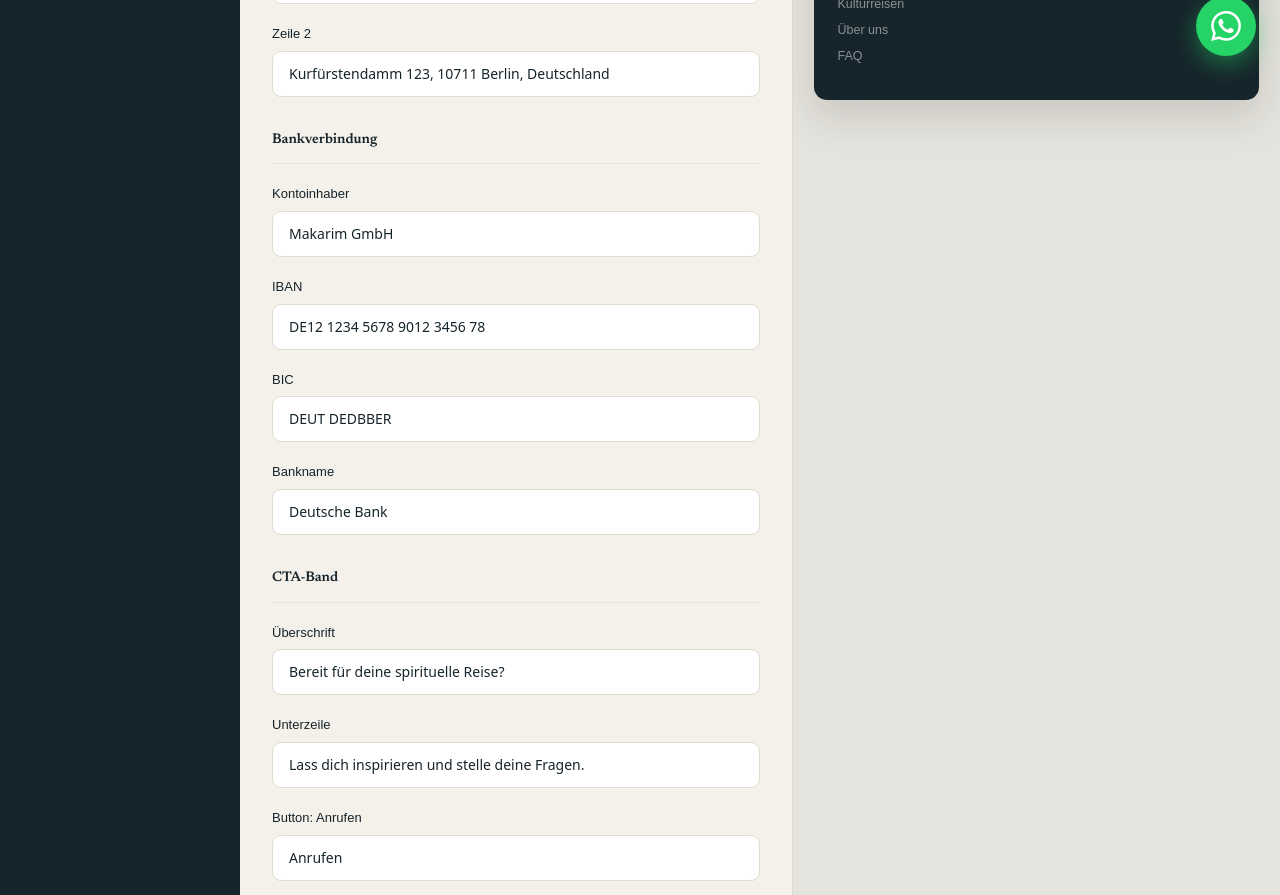
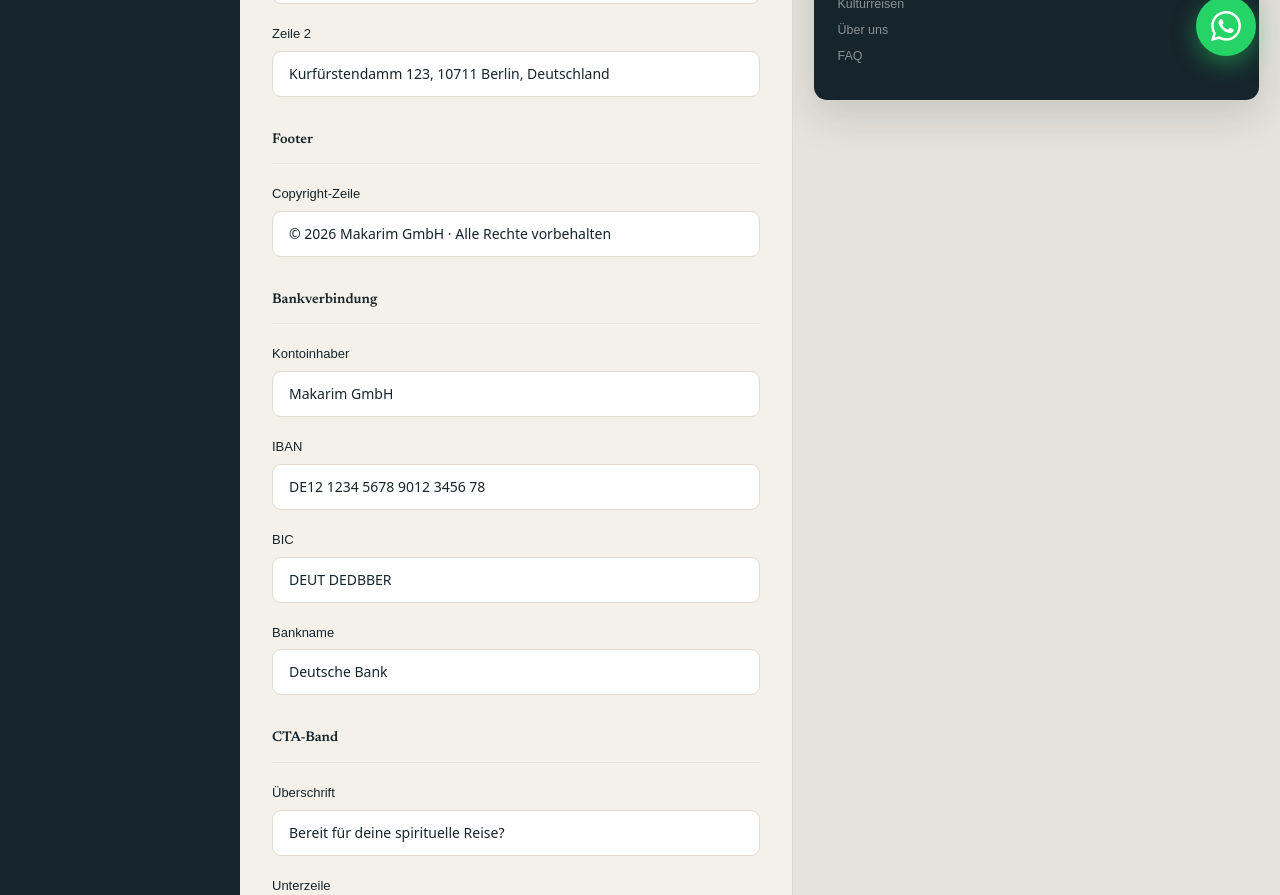
Before and after one commit to itconel2013-crypto/makarim-website, a Next.js app: page /admin/kontakt-footer in a window 1280 px wide. Shown: the part 720-1615 px from the top of the page. Built offline with nearby package versions, Linux system fonts and the light colour scheme; no server answers; the database is empty.

Commit message:
feat: Footer Copyright-Zeile im CMS editierbar (Kontakt & Footer)

```diff
--- a/app/admin/kontakt-footer/page.tsx
+++ b/app/admin/kontakt-footer/page.tsx
@@ -50,6 +50,12 @@ export default function KontaktFooterEditor() {
           </Field>
         </FormSection>
 
+        <FormSection title="Footer">
+          <Field label="Copyright-Zeile">
+            <TextInput value={brand.footerCopyright ?? ''} onChange={(v) => updBrand({ footerCopyright: v })} placeholder="© 2026 Makarim GmbH · Alle Rechte vorbehalten" />
+          </Field>
+        </FormSection>
+
         <FormSection title="Bankverbindung">
           <Field label="Kontoinhaber">
             <TextInput value={brand.bank.inhaber} onChange={(v) => updBank({ inhaber: v })} />
--- a/components/layout/Footer.tsx
+++ b/components/layout/Footer.tsx
@@ -83,7 +83,7 @@ export default async function Footer() {
 
         {/* Bottom bar */}
         <div className="pt-6 flex flex-col sm:flex-row items-center justify-between gap-3 text-xs" style={{ color: '#9DB0AD' }}>
-          <p>© {new Date().getFullYear()} Makarim GmbH · Alle Rechte vorbehalten</p>
+          <p>{brand?.footerCopyright ?? `© ${new Date().getFullYear()} Makarim GmbH · Alle Rechte vorbehalten`}</p>
           <p>Pilgerreisen mit Seele</p>
         </div>
       </div>
--- a/lib/content-schema.ts
+++ b/lib/content-schema.ts
@@ -127,6 +127,7 @@ export interface Brand {
   address1: string;
   address2: string;
   bank: BankDetails;
+  footerCopyright?: string;
 }
 
 export interface SEOConfig {
--- a/lib/seed-data.ts
+++ b/lib/seed-data.ts
@@ -344,6 +344,7 @@ export const defaultContent: CMSStore = {
       instagram: '@makarim_reisen',
       address1: 'Makarim GmbH',
       address2: 'Kurfürstendamm 123, 10711 Berlin, Deutschland',
+      footerCopyright: `© ${new Date().getFullYear()} Makarim GmbH · Alle Rechte vorbehalten`,
       bank: {
         inhaber: 'Makarim GmbH',
         iban: 'DE12 1234 5678 9012 3456 78',
```
